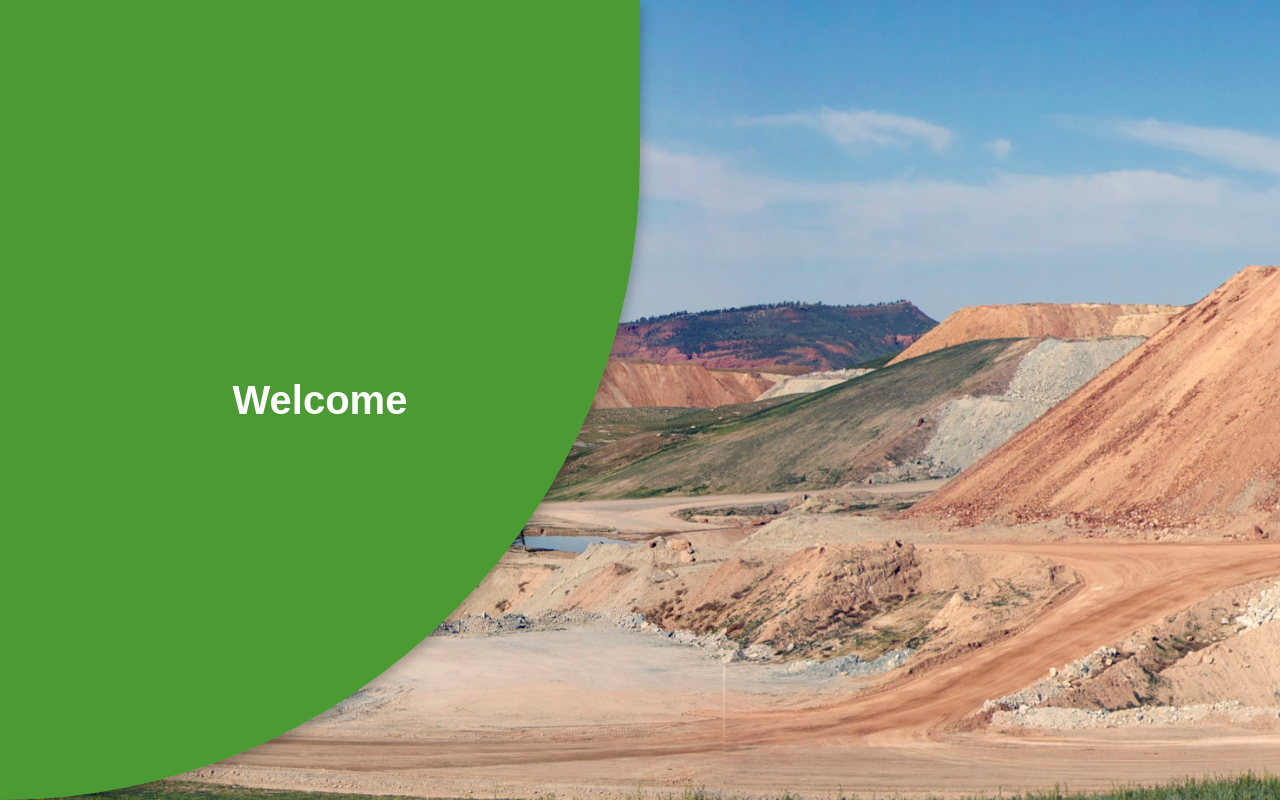
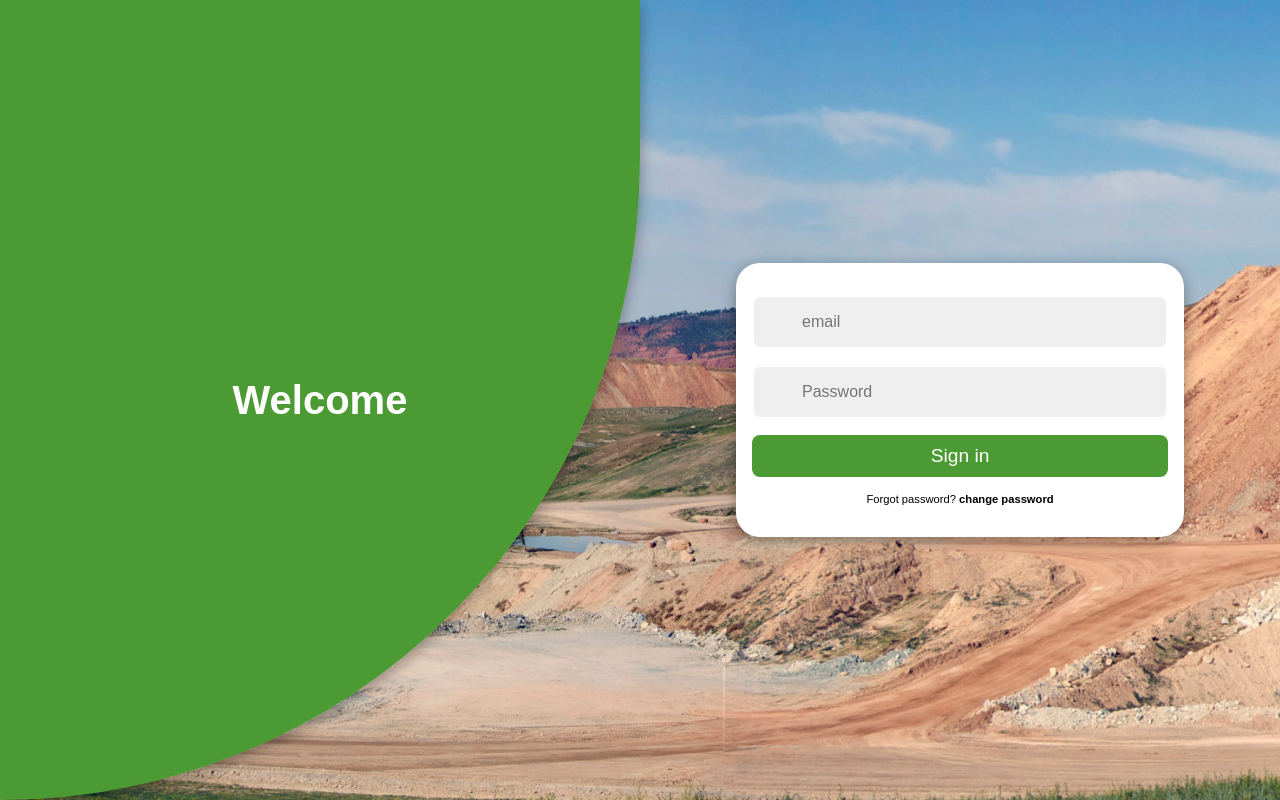
Before and after one commit to HajarHamdaoui/incidents_management_system_OCP, a PHP site: page / in a window 1280 px wide. Run offline with PHP 8.4, Linux system fonts and the light colour scheme.

Commit message:
new features

```diff
--- a/css/userlogin.css
+++ b/css/userlogin.css
@@ -291,7 +291,7 @@ body {
         margin: .5rem;
         font-size: 1.5rem;
     }
-    .form-wrapper{
+    .sign-in, .password{
         height:60%;
         position:relative;
         top:20%;
--- a/index.html
+++ b/index.html
@@ -37,7 +37,35 @@
 			</div>
 			<!-- END CHANGE PASSWORD -->
 			<!-- SIGN IN -->
+			<div class="col align-items-center flex-col sign-in">
+				<div class="form-wrapper align-items-center">
+					<div class="form sign-in">
+						<div class="input-group">
+							<i class='bx bxs-user'></i>
+							<input type="text" placeholder="email">
+						</div>
+						<div class="input-group">
+							<i class='bx bxs-lock-alt'></i>
+							<input type="password" placeholder="Password">
+						</div>
+						<button>
+							Sign in
+						</button>
 
+						<p>
+							<span>
+								Forgot password?
+							</span>
+							<b onclick="toggle()" class="pointer">
+								change password
+							</b>
+						</p>
+					</div>
+				</div>
+				<div class="form-wrapper">
+
+				</div>
+			</div>
 			<!-- END SIGN IN -->
 		</div>
 		<!-- END FORM SECTION -->
```
